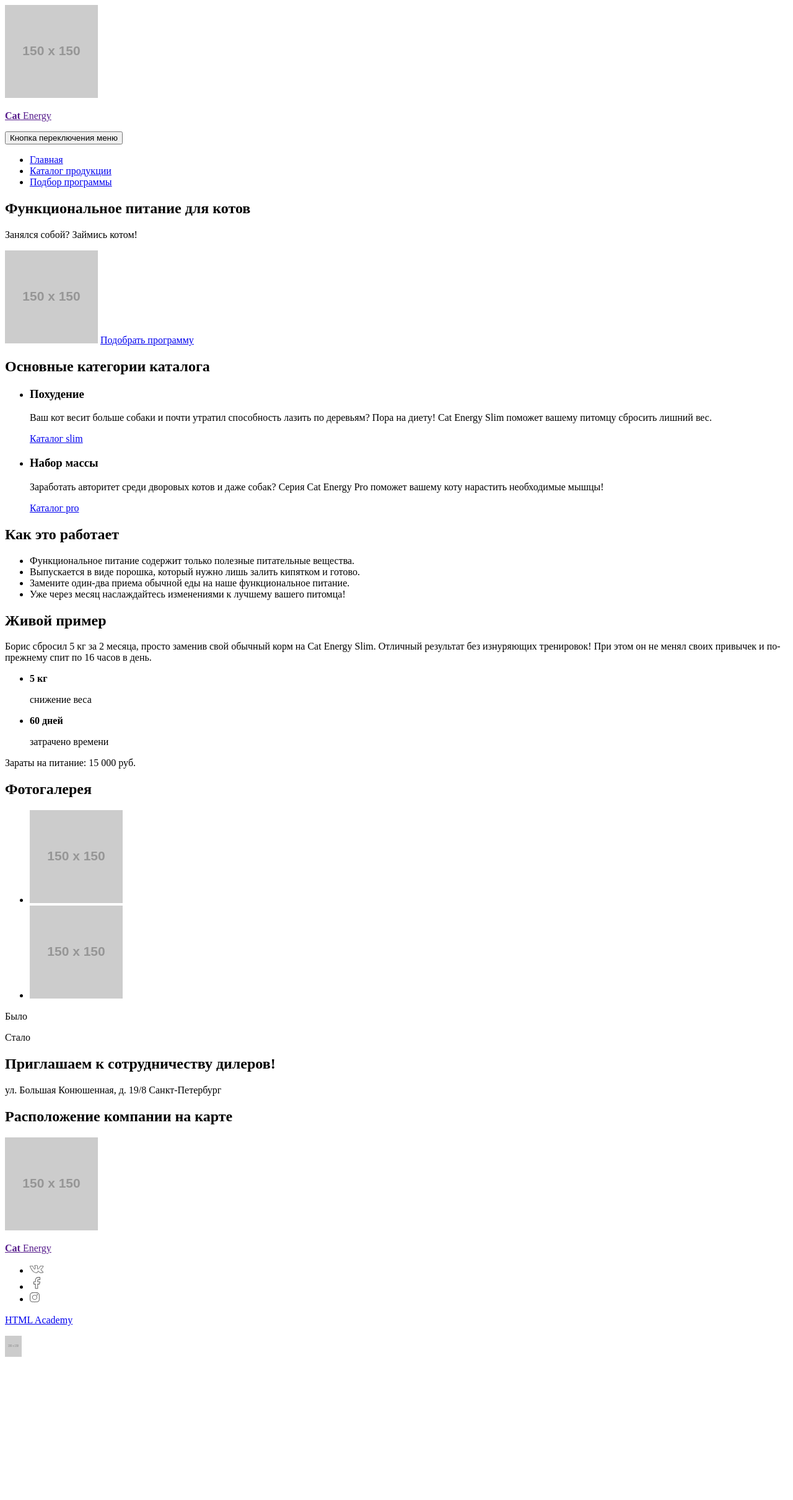
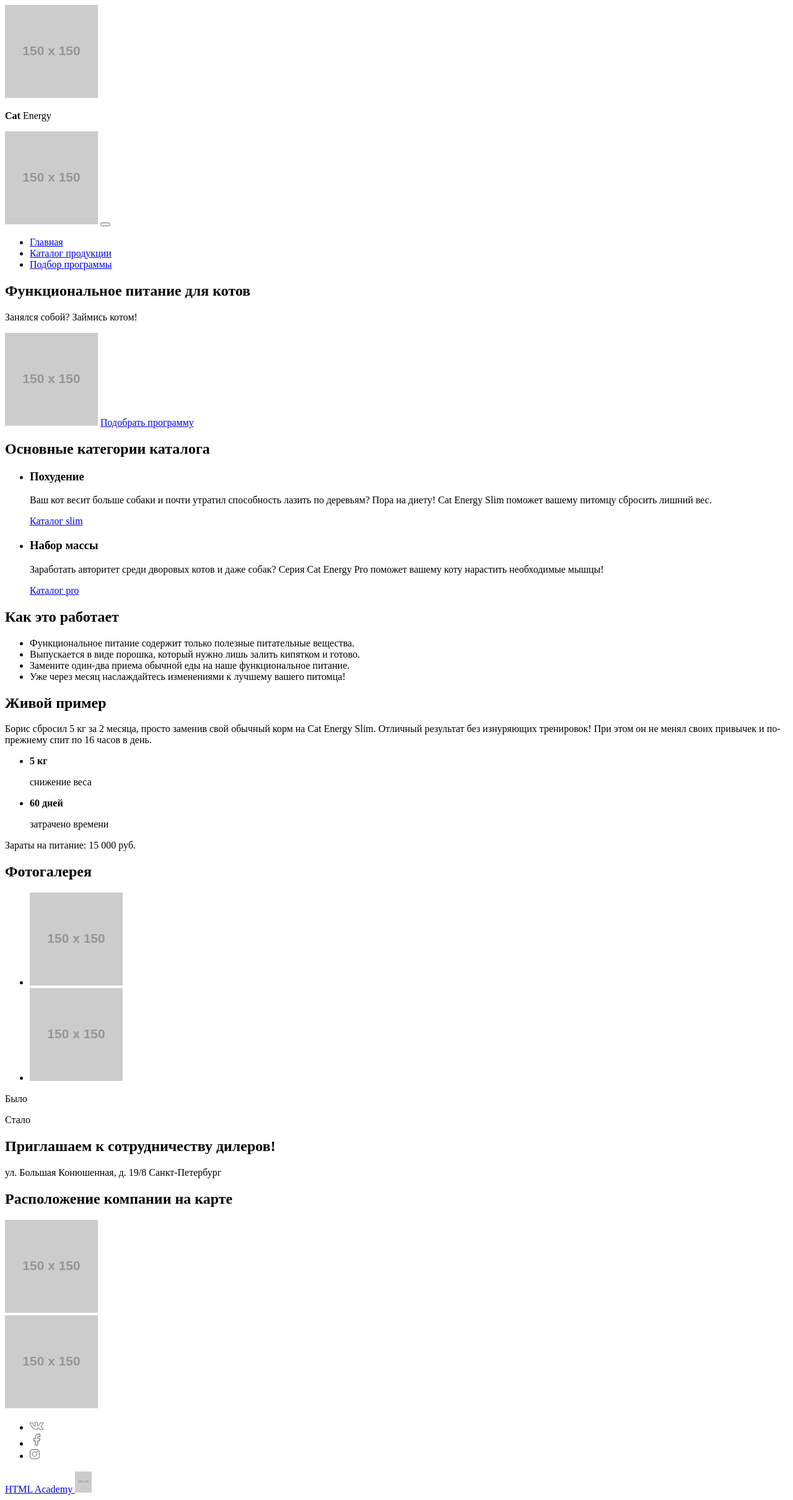
Before and after one commit to olga028383/375607-cat-energy-21, a website: page source/index.html in a window 1280 px wide. Shown: the whole page at 62% size. Before the commit the page ends 2201 px from the top, so only its background shows below. Drawn offline with Linux system fonts and the light colour scheme; placeholder pictures from the web are drawn by us.

Commit message:
Правки заменчаний разметки главной

```diff
--- a/source/index.html
+++ b/source/index.html
@@ -5,13 +5,16 @@
     <title>Главная страница</title>
   </head>
   <body class="page__body">
-    <header class="header">
-      <a href="" class="logo">
+    <header class="page-header">
+      <a class="logo page-header__logo">
         <img src="https://via.placeholder.com/150x150" alt="Логотип компании" width="150" height="150">
         <p class="logo__text"><b>Cat</b> Energy</p>
       </a>
+      <a class="logo-text page-header__logo-text">
+        <img src="https://via.placeholder.com/150x150" alt="Логотип компании текстовый" width="150" height="150">
+      </a>
+      <button type="button" class="nav-toggle" aria-label="Кнопка переключения меню"></button>
       <nav class="nav">
-        <button type="button" class="nav__toggle">Кнопка переключения меню</button>
         <ul class="nav__list">
           <li class="nav__item nav__item--active"><a href="index.html" class="nav__link">Главная</a></li>
           <li class="nav__item"><a href="catalog.html" class="nav__link">Каталог продукции</a></li>
@@ -110,13 +113,13 @@
 
       <section class="map">
         <h2 class="visually-hidden">Расположение компании на карте</h2>
-        <div class="map__content">
+        <div class="map__map">
           <img src="https://via.placeholder.com/150x150" alt="Изображение карты" width="150" height="150">
         </div>
       </section>
 
-      <a href="" class="logo">
-        <p class="logo__text logo__text--big"><b>Cat</b> Energy</p>
+      <a class="logo-text footer__logo-text">
+        <img src="https://via.placeholder.com/150x150" alt="Логотип компании текстовый" width="150" height="150">
       </a>
 
       <ul class="social">
@@ -150,8 +153,8 @@
       </ul>
 
       <a href="https://htmlacademy.ru/intensive/adaptive" class="logo-academy">
-        <p class="logo-academy__text">HTML Academy</p>
-        <img src="https://via.placeholder.com/150x150" alt="Логотип HTML Academy" width="27" height="34">
+        HTML Academy
+        <img src="https://via.placeholder.com/150x150" class="logo-academy__image" alt="Логотип HTML Academy" width="27" height="34">
       </a>
     </footer>
   </body>
```
Also changed, not shown: 1 other file.
